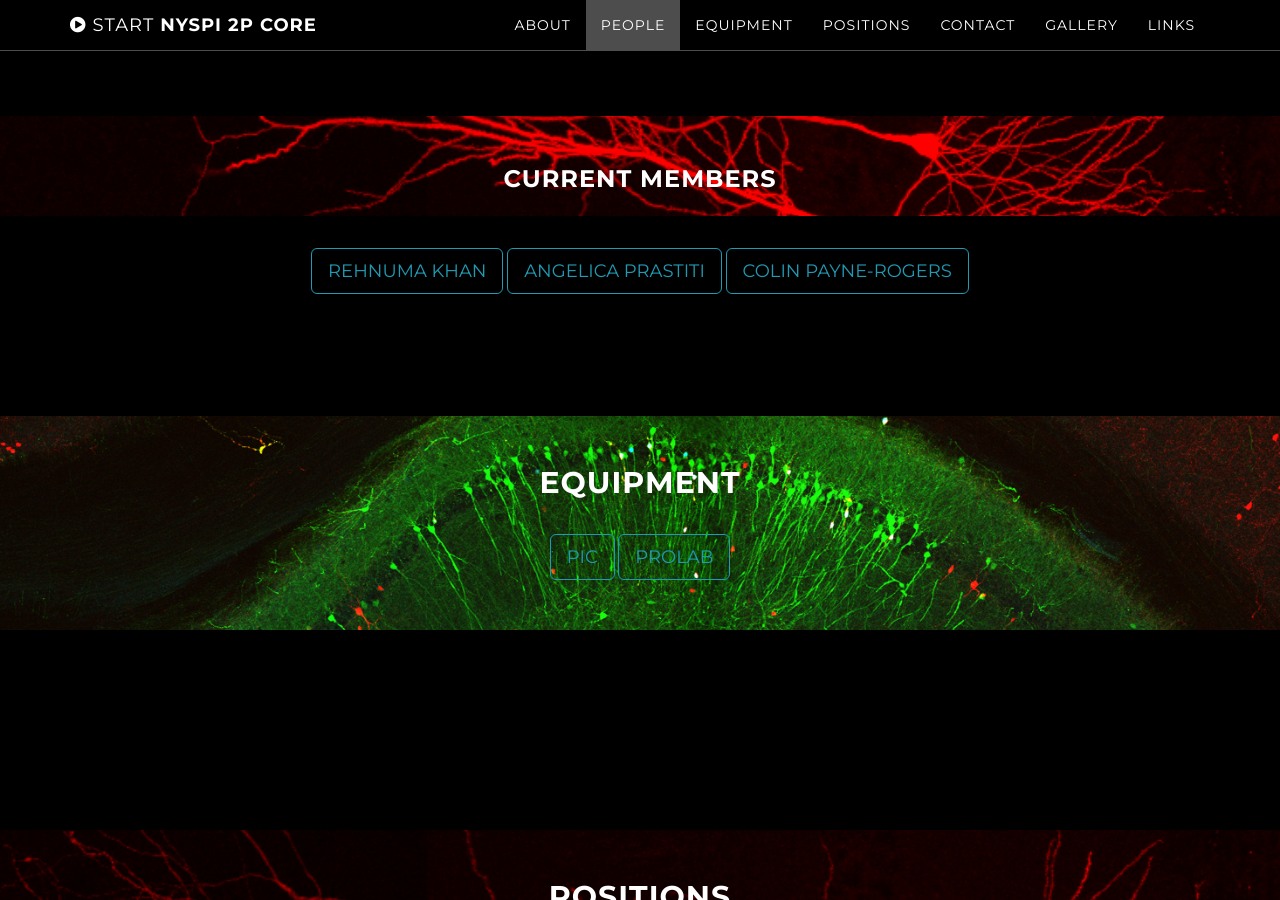
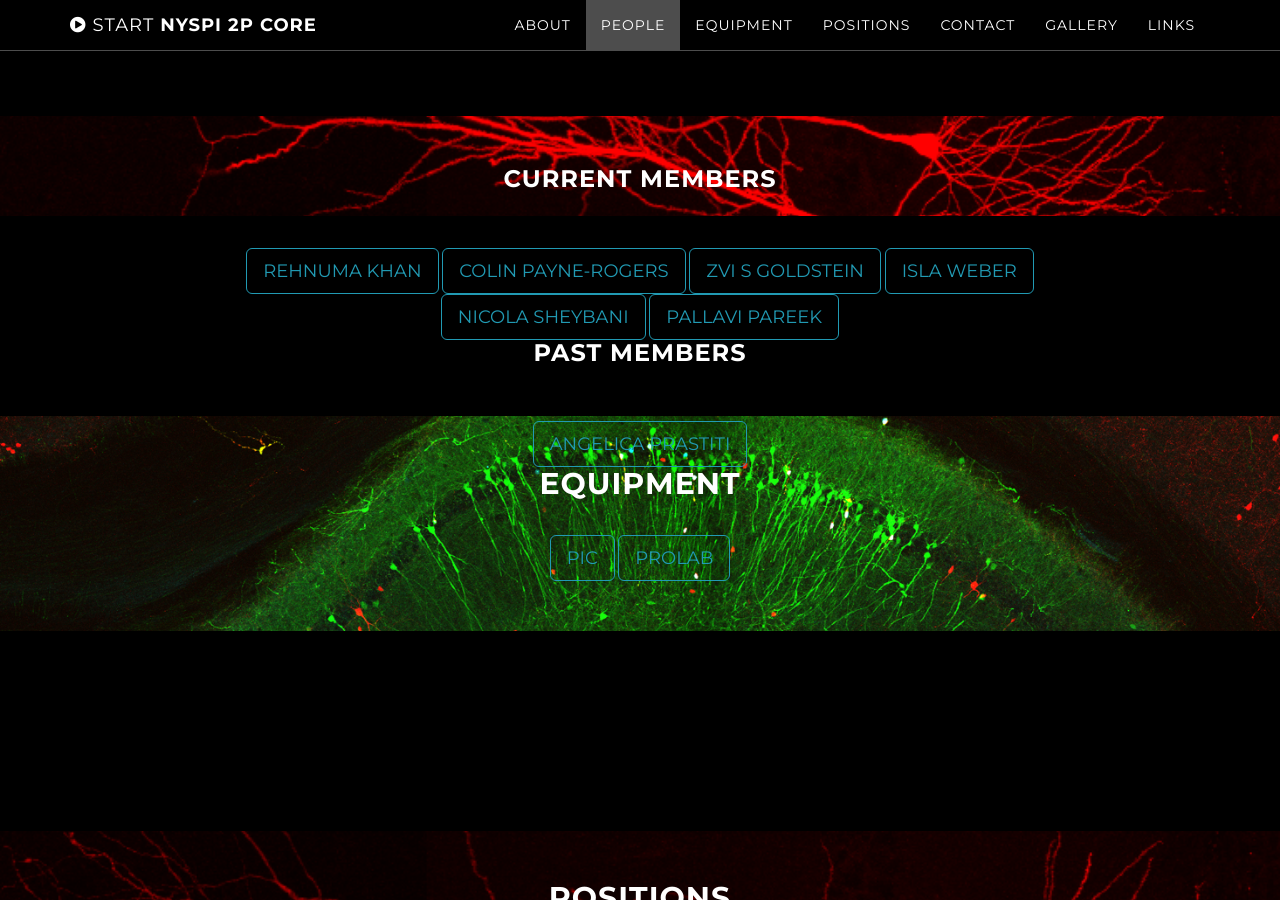
Before and after one commit to GergelyTuri/GergelyTuri.github.io, a Jekyll site: the page built from index.html, in a window 1280 px wide and 900 px high, scrolled down 2021 px. Built offline with Jekyll 4.4.1, drawn with Linux system fonts in a browser that asks for light colours.

Commit message:
updating people page

```diff
--- a/_includes/people.html
+++ b/_includes/people.html
@@ -18,7 +18,13 @@
             <h3>Current members</h3>
             <br>
             <a href="./pages/aboutRehnuma.html" class="btn btn-default btn-lg">Rehnuma Khan</a>
+            <a href="" class="btn btn-default btn-lg">Colin Payne-Rogers</a>
+            <a href="" class="btn btn-default btn-lg">Zvi S Goldstein</a>
+            <a href="" class="btn btn-default btn-lg">Isla Weber</a>
+            <a href="" class="btn btn-default btn-lg">Nicola Sheybani</a>
+            <a href="" class="btn btn-default btn-lg">Pallavi Pareek</a>
+            <h3>Past members</h3>
+            <br>
             <a href="./pages/aboutAngelica.html" class="btn btn-default btn-lg">Angelica Prastiti</a>
-            <a href="" class="btn btn-default btn-lg">Colin Payne-Rogers</a>
         </div>
     </section>
```
